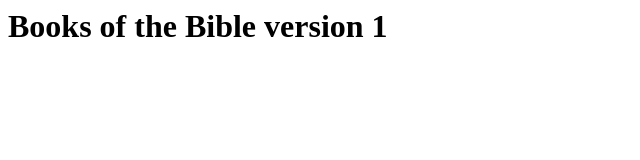
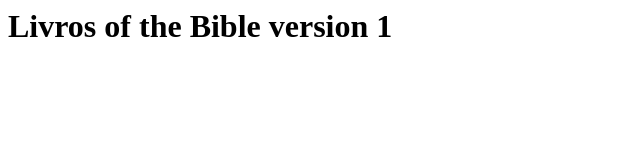
Before and after one commit to Mgabrielq/test-1, a plain HTML site: page index.html in a window 1280 px wide. Shown: the whole page, without its empty margins (0-640 px from the left). Drawn offline with Linux system fonts and the light colour scheme.

Commit message:
Change my own index

```diff
--- a/index.html
+++ b/index.html
@@ -1,16 +1,2 @@
-<h1>Books of the Bible version 1</h1>
+<h1>Livros of the Bible version 1</h1>
 <div id="container" style="color: red"></div>
-<script>
-    // const div = document.getElementById('container');
-
-    // fetch('http://localhost:3000/bible')
-    // .then((res) => res.json())
-    // .then((res) => {
-    //     const books = JSON.parse(res).books;
-    //     books.forEach(book => {
-    //         const el = document.createElement('h3');
-    //         el.innerHTML = book.title;
-    //         div.appendChild(el);
-    //     });
-    // });
-</script>
```
